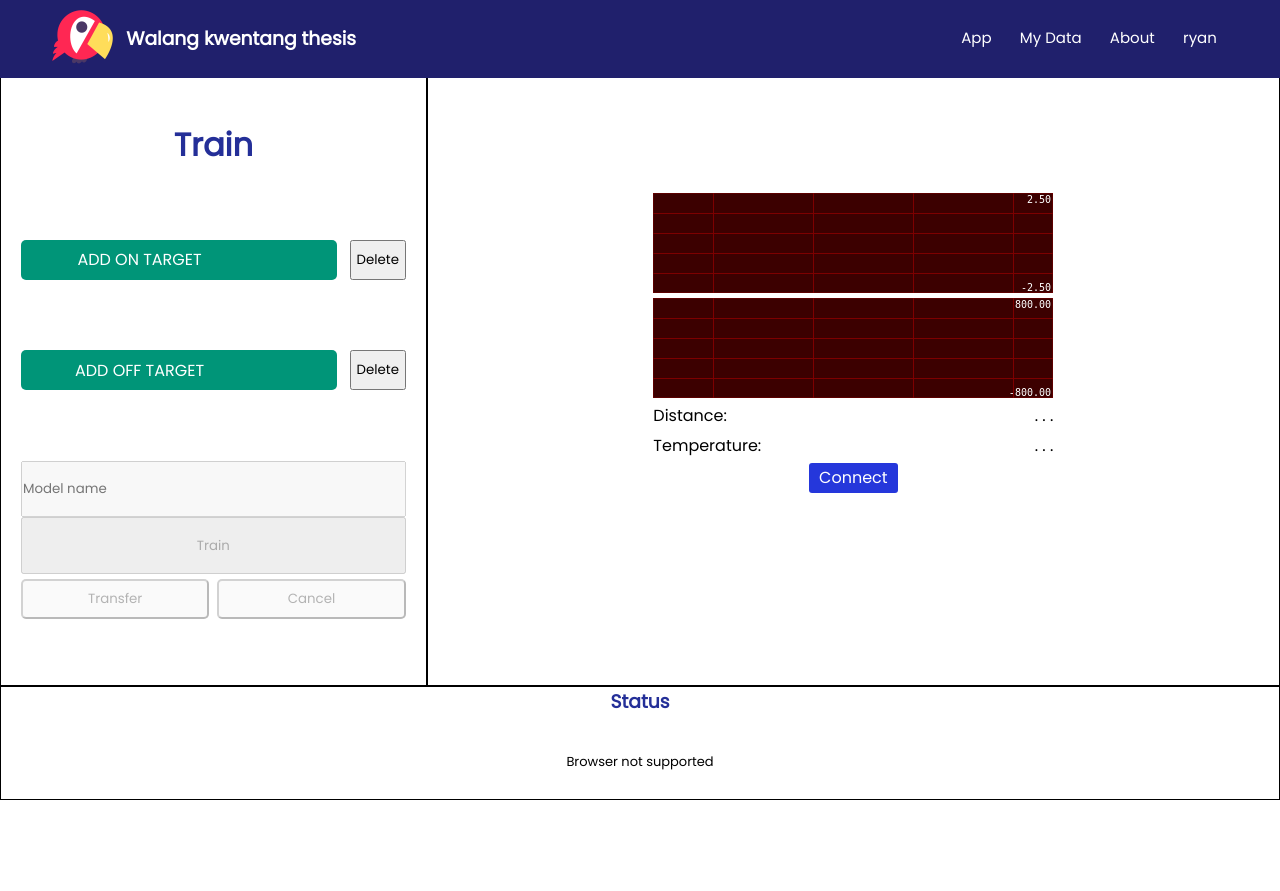
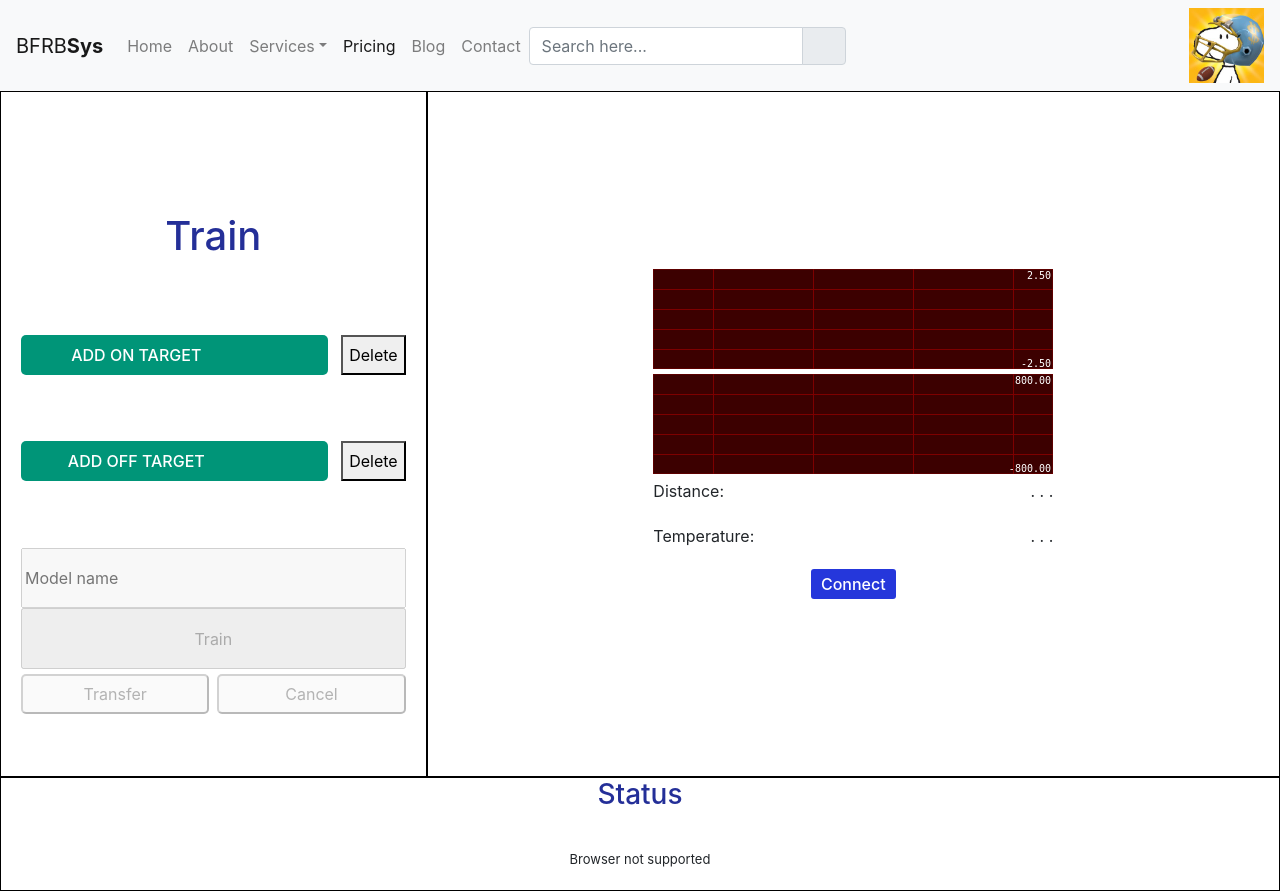
Before and after one commit to xtnctx/BFRBSys, a Django app: page /app/ in a window 1280 px wide. Before the commit the page ends 800 px from the top, so only its background shows below. Run offline with Django 4.2, Linux system fonts and the light colour scheme; a user stored in the database is signed in; data comes from the database, SQL or seed files in the repository; some libraries are stand-ins or nearby versions.

Commit message:
Add files via upload

```diff
--- a/website/base/static/base/scripts/livePlot.js
+++ b/website/base/static/base/scripts/livePlot.js
@@ -417,7 +417,7 @@
   function trainModel() {
     $.ajax({
       type: 'POST',
-      url: 'export/',
+      url: 'train/',
       data: {
         data: $('#data-field').val(),
         model_name: $('#name-field').val(),
--- a/website/base/templates/base/appNavbar.html
+++ b/website/base/templates/base/appNavbar.html
@@ -6,7 +6,7 @@
 
 {% load static %}
 <link rel="stylesheet" href="{% static 'styles/main.css' %}">
-<link rel="stylesheet" href="{% static 'styles/navbar.css' %}">
+<link rel="stylesheet" href="{% static 'styles/navbar123.css' %}">
 <link rel="stylesheet" href="https://stackpath.bootstrapcdn.com/font-awesome/4.7.0/css/font-awesome.min.css">
 {% block content %}
 
--- /dev/null
+++ b/website/base/templates/base/appNavbar2.html
@@ -0,0 +1,123 @@
+<!DOCTYPE html>
+<html lang="en">
+<head>
+    <meta charset="utf-8">
+    <meta http-equiv="X-UA-Compatible" content="IE=edge">
+    <meta name="viewport" content="width=device-width, initial-scale=1, shrink-to-fit=no">
+    <!-- <link rel="stylesheet" href="https://fonts.googleapis.com/css?family=Varela+Round"> -->
+    <link rel="stylesheet" href="https://stackpath.bootstrapcdn.com/bootstrap/4.5.0/css/bootstrap.min.css">
+    <link rel="stylesheet" href="https://fonts.googleapis.com/icon?family=Material+Icons">
+    <link rel="stylesheet" href="https://maxcdn.bootstrapcdn.com/font-awesome/4.7.0/css/font-awesome.min.css">
+
+    {% load static %}
+        <link rel="stylesheet" href="{% static 'styles/navbar.css' %}">
+
+
+</head>
+<body>
+    {% block content %}
+    <nav class="navbar navbar-expand-lg navbar-light bg-light">
+        <a href="{% url 'home' %}" class="navbar-brand">BFRB<b>Sys</b></a>
+        <button type="button" class="navbar-toggler" data-toggle="collapse" data-target="#navbarCollapse">
+            <span class="navbar-toggler-icon"></span>
+        </button>
+        <!-- Collection of nav links, forms, and other content for toggling -->
+        <div id="navbarCollapse" class="collapse navbar-collapse justify-content-start">
+            <div class="navbar-nav">
+                <a href="{% url 'home' %}" class="nav-item nav-link">Home</a>
+                <a href="#" class="nav-item nav-link">About</a>
+                <div class="nav-item dropdown">
+                    <a href="#" data-toggle="dropdown" class="nav-item nav-link dropdown-toggle">Services</a>
+                    <div class="dropdown-menu">
+                        <a href="#" class="dropdown-item">Web Design</a>
+                        <a href="#" class="dropdown-item">Web Development</a>
+                        <a href="#" class="dropdown-item">Graphic Design</a>
+                        <a href="#" class="dropdown-item">Digital Marketing</a>
+                    </div>
+                </div>
+                <a href="#" class="nav-item nav-link active">Pricing</a>
+                <a href="#" class="nav-item nav-link">Blog</a>
+                <a href="#" class="nav-item nav-link">Contact</a>
+            </div>
+            <form class="navbar-form form-inline">
+                <div class="input-group search-box">
+                    <input type="text" id="search" class="form-control" placeholder="Search here...">
+                    <div class="input-group-append">
+                        <span class="input-group-text">
+                            <i class="material-icons">&#xE8B6;</i>
+                        </span>
+                    </div>
+                </div>
+            </form>
+            <div class="navbar-nav ml-auto action-buttons">
+
+                {% if request.user.is_authenticated %}
+                    <div title="Profile" class="nav-item">
+                        <a href="{% url 'account_info' %}"><img src="{{ profile.image.url }}" alt="{{ request.user.username }}" class="avatar"></a>
+                    </div>
+                {% else %}
+                    <div class="nav-item dropdown">
+                        <a href="#" data-toggle="dropdown" class="nav-link dropdown-toggle mr-4">Login</a>
+                        <div class="dropdown-menu action-form">
+                            <form action="/examples/actions/confirmation.php" method="post">
+                                <p class="hint-text">Sign in with your social media account</p>
+                                <div class="form-group social-btn clearfix">
+                                    <a href="#" class="btn btn-secondary facebook-btn float-left"><i class="fa fa-facebook"></i> Facebook</a>
+                                    <a href="#" class="btn btn-secondary twitter-btn float-right"><i class="fa fa-twitter"></i> Twitter</a>
+                                </div>
+                                <div class="or-seperator"><b>or</b></div>
+                                <div class="form-group">
+                                    <input type="text" class="form-control" placeholder="Username" required="required">
+                                </div>
+                                <div class="form-group">
+                                    <input type="password" class="form-control" placeholder="Password" required="required">
+                                </div>
+                                <input type="submit" class="btn btn-primary btn-block" value="Login">
+                                <div class="text-center mt-2">
+                                    <a href="#">Forgot Your password?</a>
+                                </div>
+                            </form>
+                        </div>
+                    </div>
+                    <div class="nav-item dropdown">
+                        <a href="#" data-toggle="dropdown" class="btn btn-primary dropdown-toggle sign-up-btn">Sign up</a>
+                        <div class="dropdown-menu action-form">
+                            <form method="POST">
+                                <p class="hint-text">Fill in this form to create your account!</p>
+                                <div class="form-group">
+                                    <input type="text" class="form-control" placeholder="Username" required="required">
+                                </div>
+                                <div class="form-group">
+                                    <input type="password" class="form-control" placeholder="Password" required="required">
+                                </div>
+                                <div class="form-group">
+                                    <input type="password" class="form-control" placeholder="Confirm Password" required="required">
+                                </div>
+                                <div class="form-group">
+                                    <label class="form-check-label"><input type="checkbox" required="required"> I accept the <a href="#">Terms &amp; Conditions</a></label>
+                                </div>
+                                <input type="submit" class="btn btn-primary btn-block" value="Sign up">
+                            </form>
+                        </div>
+                    </div>
+                {% endif %}
+
+
+
+
+            </div>
+        </div>
+    </nav>
+    {% endblock %}
+    <script src="https://code.jquery.com/jquery-3.5.1.min.js"></script>
+    <script src="https://cdn.jsdelivr.net/npm/popper.js@1.16.0/dist/umd/popper.min.js"></script>
+    <script src="https://stackpath.bootstrapcdn.com/bootstrap/4.5.0/js/bootstrap.min.js"></script>
+
+    <script>
+    // Prevent dropdown menu from closing when click inside the form
+    $(document).on("click", ".action-buttons .dropdown-menu", function(e){
+        e.stopPropagation();
+    });
+    </script>
+</body>
+</html>
--- a/website/base/templates/base/livePlot.html
+++ b/website/base/templates/base/livePlot.html
@@ -2,10 +2,10 @@
 
 <html lang="en">
 
+    {% include 'base/appNavbar2.html' %}
     {% load static %}
         <link rel="stylesheet" href="{% static 'base/styles/app.css' %}">
 
-    {% include 'base/appNavbar.html' %}
 
 <body>
 
--- a/website/base/urls.py
+++ b/website/base/urls.py
@@ -5,6 +5,6 @@
 urlpatterns = [
     path('', views.home, name='home'),
     path('app/', views.app, name='app'),
-    path('app/export/', views.train_model, name='export'), # successor of url: app/
+    path('app/train/', views.train_model, name='train'), # successor of url: app/
     path('app/status/', views.get_status, name='status'), # successor of url: app/
 ]
--- a/website/base/views.py
+++ b/website/base/views.py
@@ -2,6 +2,7 @@
 from django.contrib.auth.decorators import login_required
 from base.utils import hex_to_c_array, rmv_file_spaces
 from base.models import TrainedModel, TrainingStatus
+from accounts.models import Profile
 from django.core.files.base import File
 from django.shortcuts import render
 from tensorflow import keras
@@ -15,14 +16,16 @@
 SAMPLES_PER_HOTSPOT = 1
 
 def home(request):
-    context = {}
-    return render(request, 'base/home.html', context)
+    if request.user.is_authenticated:
+        profile = Profile.objects.get(user=request.user)
+        return render(request, 'base/home.html',  {'profile':profile})
+    return render(request, 'base/home.html', {})
 
 
 @login_required(login_url='login')
 def app(request):
-    context = {}
-    return render(request, 'base/livePlot.html', context)
+    profile = Profile.objects.get(user=request.user)
+    return render(request, 'base/livePlot.html', {'profile':profile})
 
 
 
```
